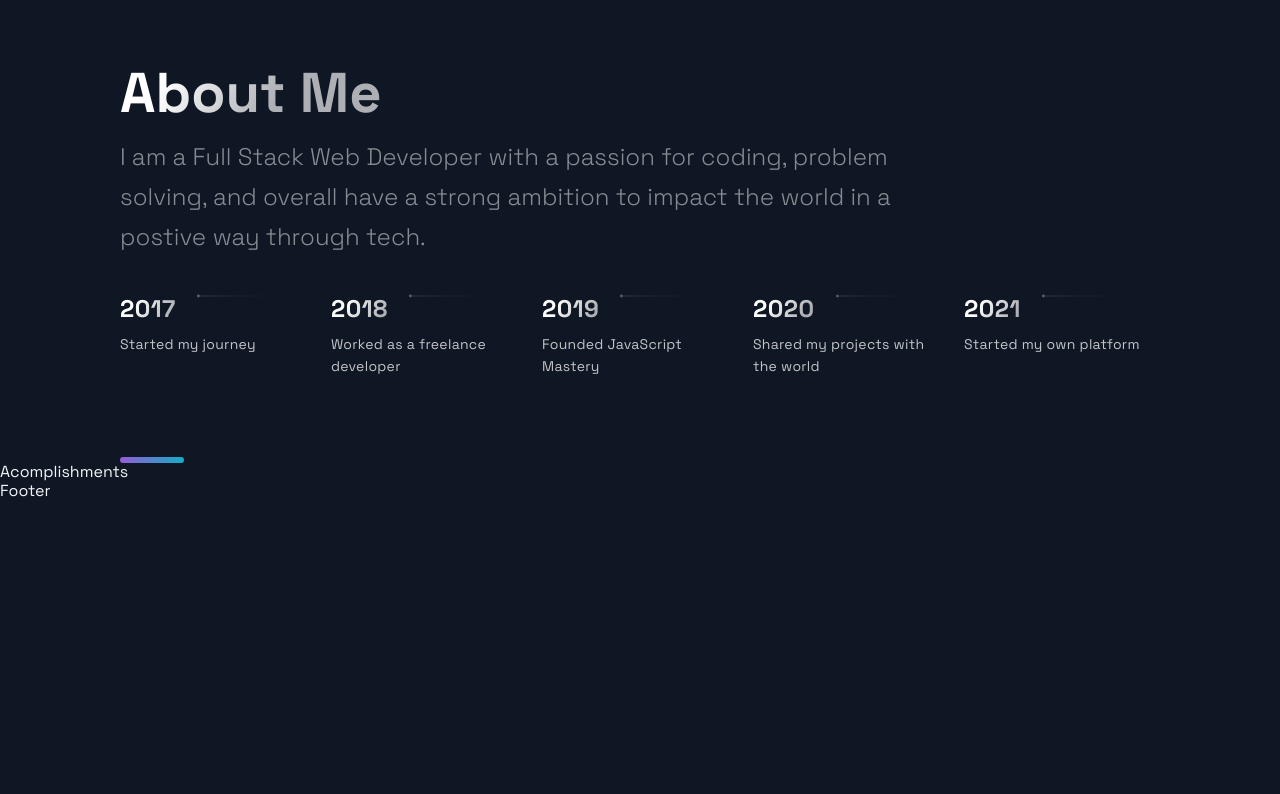
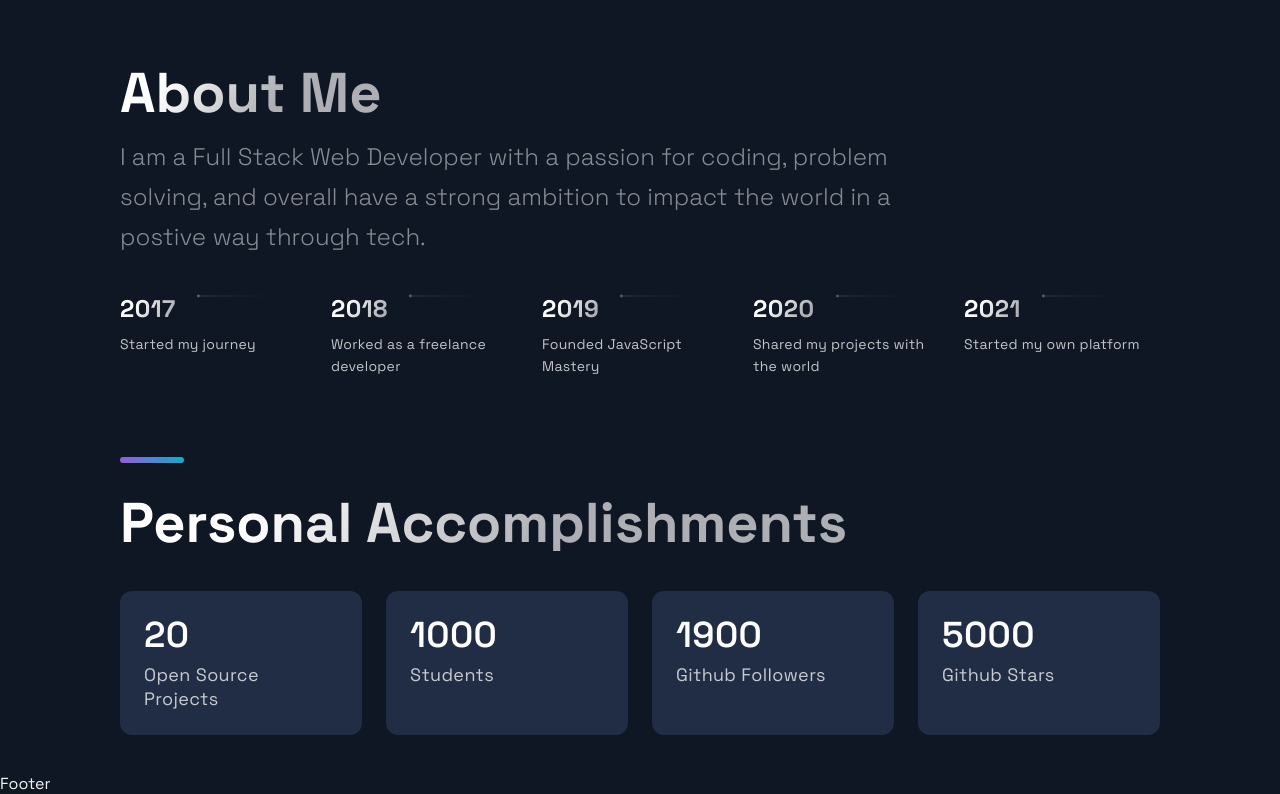
Before and after one commit to JaredBrown1/My-portfolio, a Next.js app: page / in a window 1280 px wide. Shown: the part 2680-3474 px from the top of the page. Before the commit the page ends 3181 px from the top, so only its background shows below. Built offline with nearby package versions, Linux system fonts and the light colour scheme.

Commit message:
personal accomplishments completed

```diff
--- a/src/components/Acomplishments/Acomplishments.js
+++ b/src/components/Acomplishments/Acomplishments.js
@@ -1,19 +1,31 @@
-import React from 'react';
+import React from "react";
 
-import { Section, SectionDivider, SectionTitle } from '../../styles/GlobalComponents';
-import { Box, Boxes, BoxNum, BoxText } from './AcomplishmentsStyles';
+import {
+	Section,
+	SectionDivider,
+	SectionTitle,
+} from "../../styles/GlobalComponents";
+import { Box, Boxes, BoxNum, BoxText } from "./AcomplishmentsStyles";
 
 const data = [
-  { number: 20, text: 'Open Source Projects'},
-  { number: 1000, text: 'Students', },
-  { number: 1900, text: 'Github Followers', },
-  { number: 5000, text: 'Github Stars', }
+	{ number: 20, text: "Open Source Projects" },
+	{ number: 1000, text: "Students" },
+	{ number: 1900, text: "Github Followers" },
+	{ number: 5000, text: "Github Stars" },
 ];
 
 const Acomplishments = () => (
-  <div>
-    Acomplishments
-  </div>
+	<Section>
+		<SectionTitle>Personal Accomplishments</SectionTitle>
+		<Boxes>
+			{data.map((card, index) => (
+				<Box key={index}>
+					<BoxNum>{card.number}</BoxNum>
+					<BoxText>{card.text}</BoxText>
+				</Box>
+			))}
+		</Boxes>
+	</Section>
 );
 
 export default Acomplishments;
--- a/src/components/Header/Header.js
+++ b/src/components/Header/Header.js
@@ -46,7 +46,7 @@
 				</Link>
 			</li>
 			<li>
-				<Link href="#projects">
+				<Link href="#about">
 					<NavLink>About</NavLink>
 				</Link>
 			</li>
```
